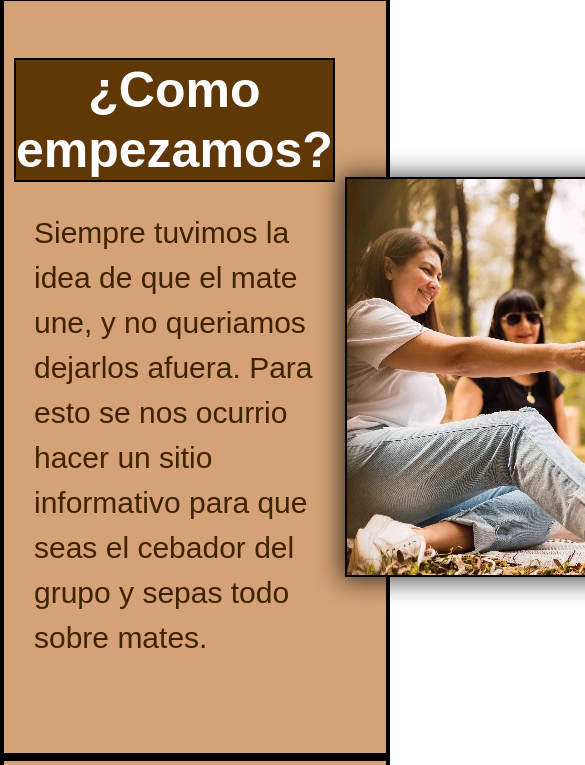
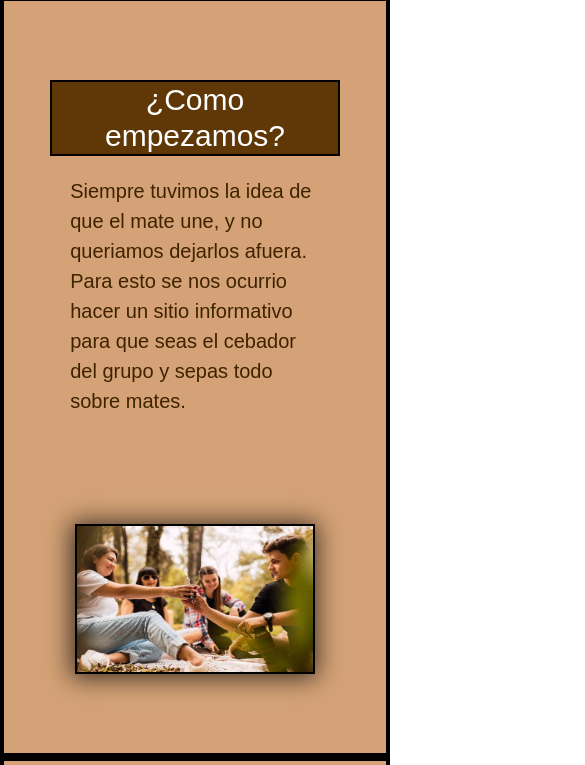
Before and after one commit to AgusMeikle/Cebate, a website: page pages/nosotros.html in a window 390 px wide. Shown: the part 79-844 px from the top of the page, 585 px wide, since content can reach past the window. Drawn offline with nearby package versions, Linux system fonts and the light colour scheme.

Commit message:
responsive nosotros

```diff
--- a/pages/nosotros.html
+++ b/pages/nosotros.html
@@ -54,7 +54,9 @@
                 <h2>¿Como empezamos?</h2>
                 <p>Siempre tuvimos la idea de que el mate une, y no queriamos dejarlos afuera. Para esto se nos ocurrio hacer un sitio informativo para que seas el cebador del grupo y sepas todo sobre mates.</p>
             </div>
-            <img src="../img/personas_mateando.png" alt="personas_tomando_mate">
+            <div>
+                <img src="../img/personas_mateando.png" alt="personas_tomando_mate">
+            </div>
         </section>
 
         <section class="matera">
@@ -62,13 +64,15 @@
                 <h2>¿A donde queremos llegar?</h2>
                 <p>Con esto queremos llegar a cada persona que este interesada en entrar en el ambiente matero y poder ayudarles dandole explicaciones de los diferentes tipos de accesorios que deben de tener en cuenta para armar un buen set matero y poder compartir unos buenos mates.</p>
             </div>
-            <img src="../img/set_matero.png" alt="set_matero">
+            <div>
+                <img src="../img/set_matero.png" alt="set_matero">
+            </div>
         </section>
 
         <section class="comienzo">
             <div>
                 <h2>Nuestro objetivo</h2>
-                <p>Nos encantaria poder ir mas allá de donde estamos, llegar a mas personas dentro de este mundo matero. Y por eso queremos abrir un local con todos nuestros productos para que puedan ir, informarce y hasta poder adquirirlos.</p>
+                <p>Nos encantaria poder ir mas allá de donde estamos, llegar a mas personas dentro de este mundo matero. Y por eso queremos abrir un local con todos nuestros productos para que puedan ir, informarce y hasta adquirirlos.</p>
             </div>
             </section>
     </main>
--- a/scss/base/_generales.scss
+++ b/scss/base/_generales.scss
@@ -36,46 +36,3 @@ body {
 .container-fluid button i{
     font-size: 25px;
 }
-
-//TODO -------- NOSOTROS --------
-
-:is(.comienzo,.matera){
-    height: 90vh;
-    display: flex;
-    justify-content: space-evenly;
-    align-items: center;
-    background-color: nth($colores-fondo, 1 );
-    border: 4px solid #000;
-}
-
-:is(.comienzo div,.matera div){
-    width: 100vh;
-    padding: 10px;
-}
-
-:is(.comienzo div h2, .matera div h2,){
-    font-size: 50px;
-    font-weight: 700;
-    color: white;
-    text-align: center;
-    background-color: nth($colores-fondo, 4 );
-    border: 2px solid #000;
-}
-
-:is(.comienzo div p,.matera div p){
-    padding: 20px;
-    font-size: 30px;
-    font-weight: 500;
-    color: $color-texto-oscuro;
-}
-
-:is(.comienzo img,.matera img){
-    height: 400px;
-    width: 700px;
-    border: 2px solid #000;
-    box-shadow: -1px 1px 23px 3px rgba(0,0,0,0.7);
-    -webkit-box-shadow: -1px 1px 23px 3px rgba(0,0,0,0.7);
-    -moz-box-shadow: -1px 1px 23px 3px rgba(0,0,0,0.7)
-}
-
-//TODO -------- FIN DE NOSOTROS --------
--- a/scss/base/_mediaquerys.scss
+++ b/scss/base/_mediaquerys.scss
@@ -1,3 +1,16 @@
+@media screen and (max-width:1600px){
+    &:is(.comienzo div h2, .matera div h2){
+        font-size: 40px;
+    }
+    &:is(.comienzo div p, .matera div p){
+        font-size: 27px;
+    }
+    &:is(.comienzo div img, .matera div img){
+        height: 250px;
+        width: 550px;
+    }
+}
+
 @media screen and (max-width:1450px){
     //! SERVICIOS //
 
@@ -107,6 +120,19 @@
             }
         }
         //! FIN INDEX */
+
+        //! NOSOTROS
+    &:is(.comienzo div h2, .matera div h2){
+        font-size: 30px;
+    }
+    &:is(.comienzo div p, .matera div p){
+        font-size: 23px;
+    }
+    &:is(.comienzo div img, .matera div img){
+        height: 200px;
+        width: 450px;
+    }
+        //! FIN DE NOSOTROS
     }
 
 @media screen and (max-width:1120px){
@@ -152,6 +178,14 @@
         }
     }
     //! FIN CONTACTANOS */
+}
+
+@media screen and (max-width:1000px){
+    //! NOSOTROS
+    &:is(.comienzo , .matera ){
+        flex-direction: column;
+    }
+    //! FIN NOSOTROS
 }
 
 @media screen and (max-width:900px) {
@@ -293,6 +327,16 @@
     //! FIN CONTACTANOS */
 }
 
+@media screen and (max-width:488px){
+    &:is(.comienzo div p, .matera div p){
+        font-size: 20px;
+    }
+    &:is(.comienzo div img, .matera div img){
+        height: 200px;
+        width: 340px;
+    }
+}
+
 @media screen and (max-width:444px){
     .servicios{
         div{
@@ -361,4 +405,9 @@
         }
     }
     //! FIN INDEX */
+
+    &:is(.comienzo div img, .matera div img){
+        height: 150px;
+        width: 240px;
+    }
 }
--- a/scss/components/_main.scss
+++ b/scss/components/_main.scss
@@ -93,11 +93,15 @@
     @extend %flex-center-around;
     background-color: nth($colores-fondo, 1 );
     div{
-        width: 70%;
+        align-items: center;
+        display: flex;
+        flex-direction: column;
+        width: 100%;
         padding: 10px;
         h3{
             font-size: 50px;
             font-weight: 700;
+            width: 80%;
             text-align: center;
             background-color: nth($colores-fondo, 4 );
             color: #fff;
@@ -106,6 +110,7 @@
         }
         p{
             padding: 20px;
+            width: 80%;
             font-size: 25px;
             font-weight: 500;
             text-align: center;
@@ -126,12 +131,16 @@
     height: 90vh;
     @include flex(flex, row-reverse, space-around, center);
     div{
-        width: 70%;
+        align-items: center;
+        display: flex;
+        flex-direction: column;
+        width: 100%;
         padding: 10px;
         h3{
             font-size: 50px;
             font-weight: 700;
             text-align: center;
+            width: 80%;
             background-color: nth($colores-fondo, 4 );
             color: #fff;
             border: 3px solid black;
@@ -141,6 +150,7 @@
             padding: 20px;
             font-size: 25px;
             font-weight: 500;
+            width: 80%;
             text-align: center;
             color: $color-texto-oscuro;
             margin: 0;
@@ -159,7 +169,10 @@
     height: 90vh;
     @extend %flex-center;
     div{
-        width: 70%;
+        align-items: center;
+        display: flex;
+        flex-direction: column;
+        width: 100%;
         padding: 20px;
         h3{
             font-size: 50px;
@@ -226,6 +239,10 @@
                 -moz-box-shadow: -1px 1px 23px 3px rgba(0,0,0,0.7);
 
             }
+            img{
+                width: 300px;
+                height: 300px;
+            }
             h3{
                 font-size: 25px;
                 border-top: 2px solid #000;
@@ -241,6 +258,55 @@
 //? -------- FIN DE PRODUCTOS --------
 
 //TODO -------- NOSOTROS --------
+
+:is(.comienzo,.matera){
+    height: 90vh;
+    display: flex;
+    justify-content: space-evenly;
+    align-items: center;
+    background-color: nth($colores-fondo, 1 );
+    border: 4px solid #000;
+    margin: 0;
+}
+
+:is(.comienzo div,.matera div){
+    width: 100%;
+    padding: 10px;
+    margin: 0;
+    align-items: center;
+    display: flex;
+    flex-direction: column;
+}
+
+:is(.comienzo div h2, .matera div h2,){
+    font-size: 50px;
+    font-weight: 700px;
+    width: 80%;
+    color: white;
+    text-align: center;
+    background-color: nth($colores-fondo, 4 );
+    border: 2px solid #000;
+    margin: 0;
+}
+
+:is(.comienzo div p,.matera div p){
+    padding: 20px;
+    font-size: 30px;
+    font-weight: 500px;
+    width: 80%;
+    color: $color-texto-oscuro;
+    margin: 0;
+}
+
+:is(.comienzo div img,.matera div img){
+    height: 400px;
+    width: 700px;
+    border: 2px solid #000;
+    box-shadow: -1px 1px 23px 3px rgba(0,0,0,0.7);
+    -webkit-box-shadow: -1px 1px 23px 3px rgba(0,0,0,0.7);
+    -moz-box-shadow: -1px 1px 23px 3px rgba(0,0,0,0.7)
+}
+
 .matera{
     flex-direction: row-reverse;
 }
```
Also changed, not shown: pages/productos.html (+4 -4 lines), css/estilos.css, img/bombillon.png, img/mate_camionero.png, img/mate_imperial.png (deleted), img/mate_imperial2.png (added), img/mate_torpedo.png, img/yerba_canarias.png, img/yerba_lamerced.png.
